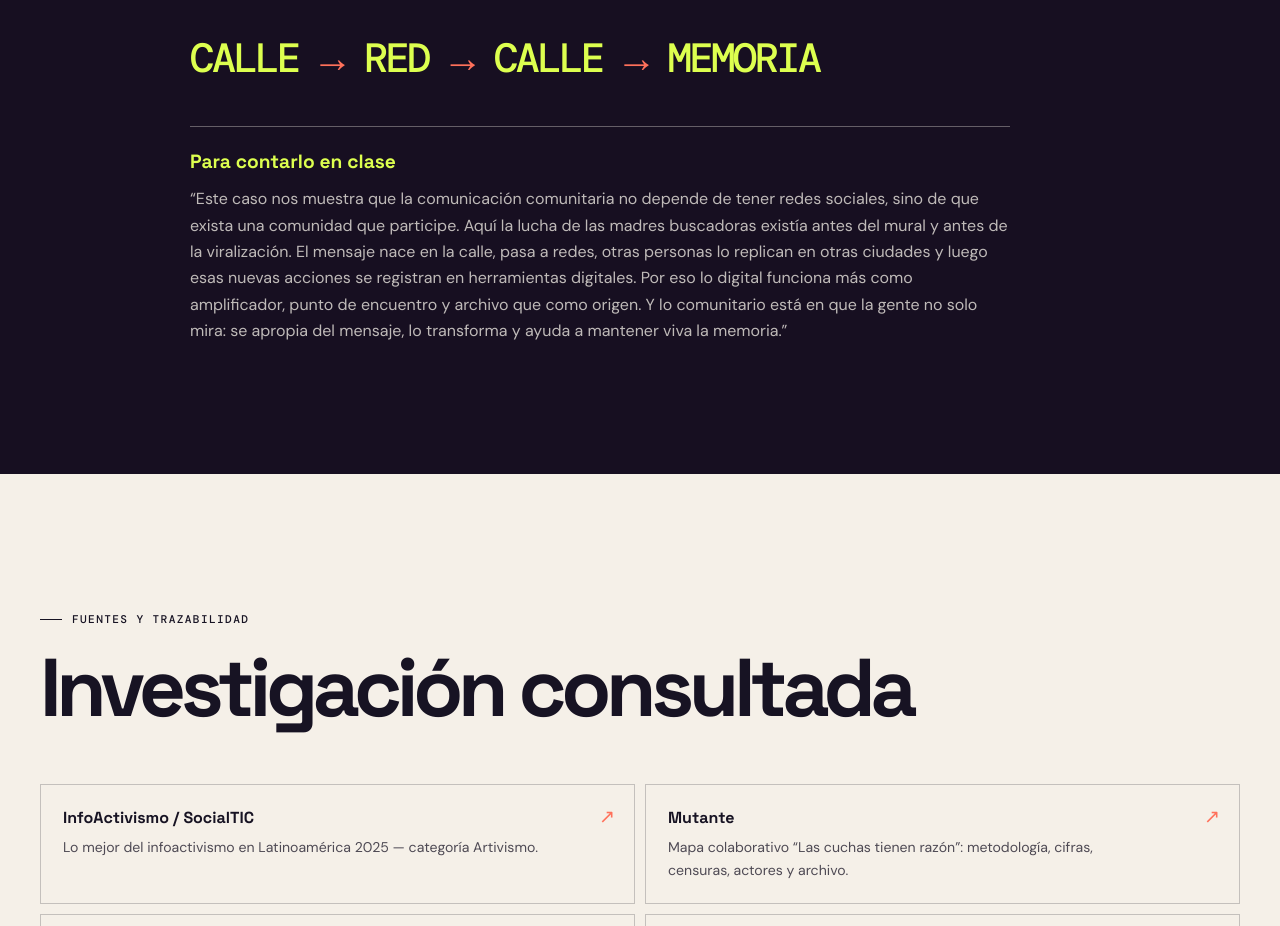
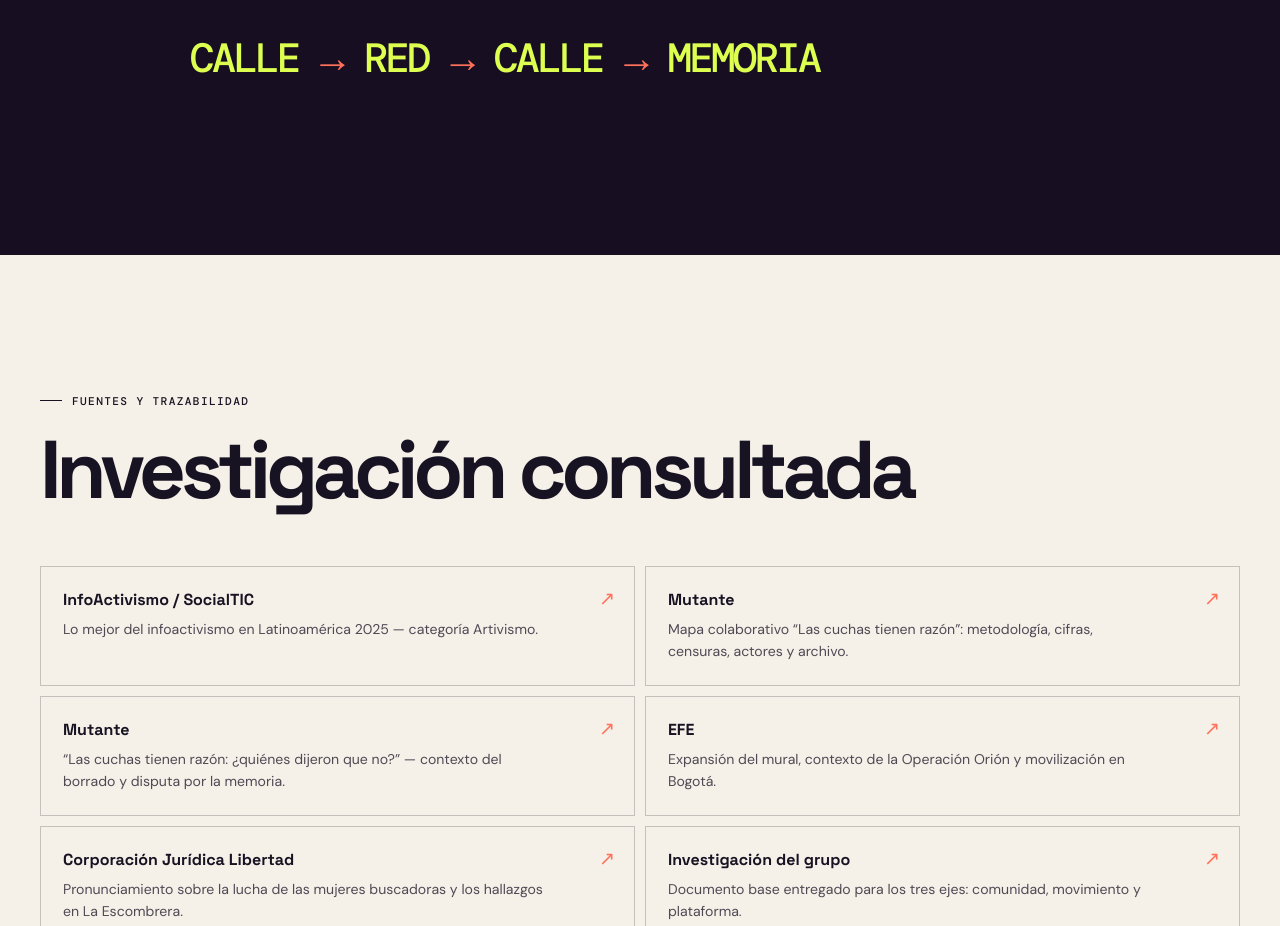
Before and after one commit to primiriascos-source/las-cuchas-comunicacion-comunitaria, a plain HTML site: page index.html in a window 1280 px wide. Shown: the part 9220-10146 px from the top of the page. Drawn offline with nearby package versions, Linux system fonts and the light colour scheme.

Commit message:
Update index.html

```diff
--- a/index.html
+++ b/index.html
@@ -172,10 +172,7 @@
         <h2>En una frase</h2>
         <p class="big-quote">“Las Cuchas tienen razón” muestra que una red comunitaria no es simplemente una suma de cuentas conectadas. Es una trama de personas, territorios, memoria y acciones. Internet permite que esa trama viaje más lejos, pero su fuerza surge de la posibilidad de apropiarse del mensaje y devolverlo al mundo físico.</p>
         <p class="cycle-end">CALLE <span>→</span> RED <span>→</span> CALLE <span>→</span> MEMORIA</p>
-        <div class="oral">
-          <h3>Para contarlo en clase</h3>
-          <p>“Este caso nos muestra que la comunicación comunitaria no depende de tener redes sociales, sino de que exista una comunidad que participe. Aquí la lucha de las madres buscadoras existía antes del mural y antes de la viralización. El mensaje nace en la calle, pasa a redes, otras personas lo replican en otras ciudades y luego esas nuevas acciones se registran en herramientas digitales. Por eso lo digital funciona más como amplificador, punto de encuentro y archivo que como origen. Y lo comunitario está en que la gente no solo mira: se apropia del mensaje, lo transforma y ayuda a mantener viva la memoria.”</p>
-        </div>
+
       </div>
     </section>
 
```
